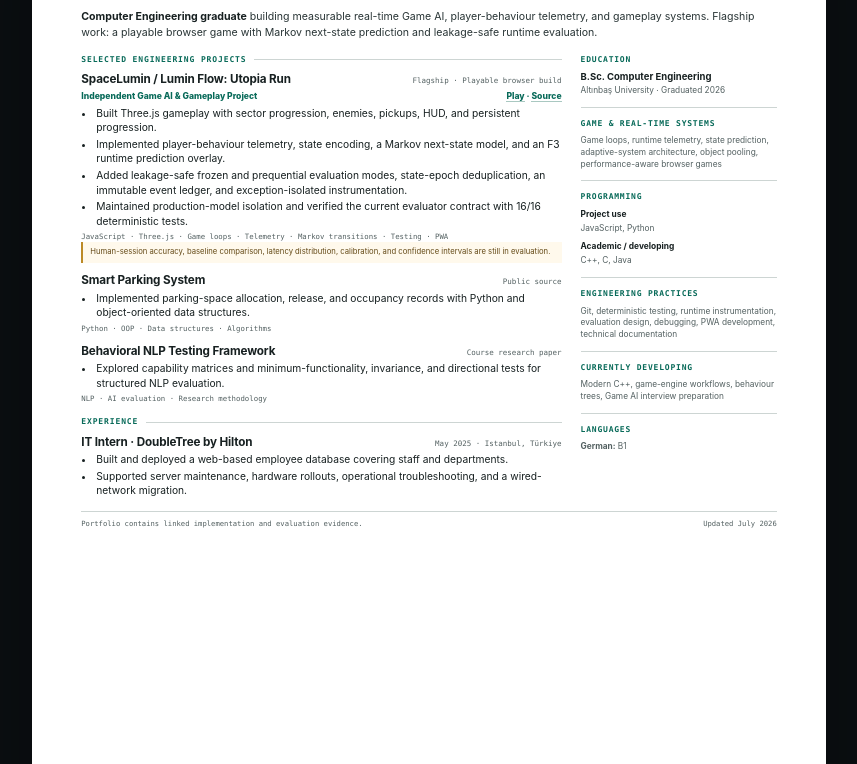
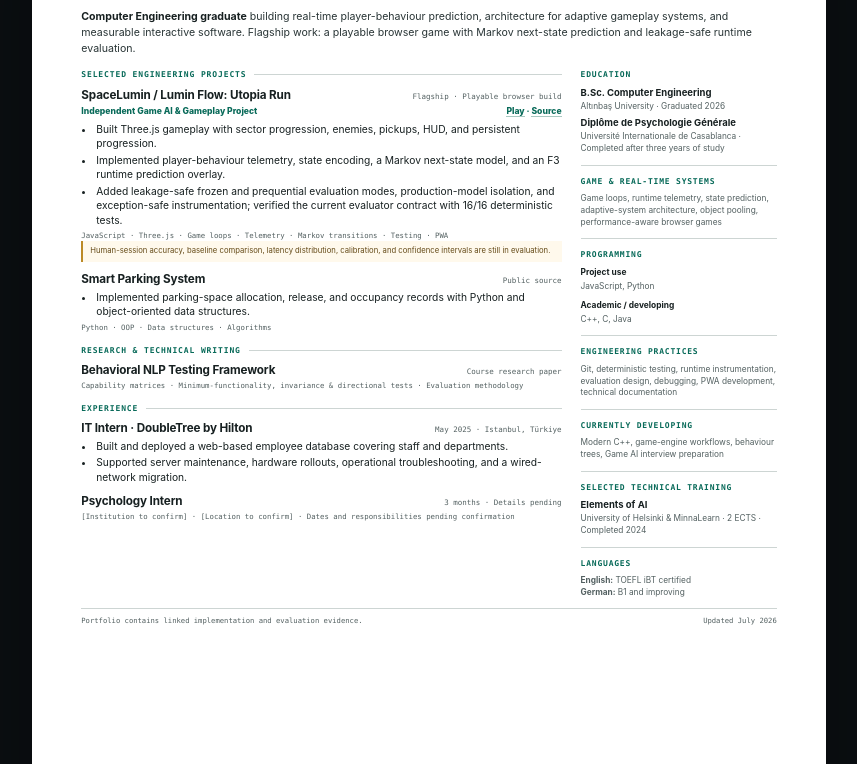
Before and after one commit to sibaiali/alisibai, a website: page cv.html in a window 1280 px wide. Shown: the part 190-954 px from the top of the page, without its empty margins (211-1068 px from the left). Drawn offline with Linux system fonts and the light colour scheme.

Commit message:
docs: align engineering CV with portfolio

```diff
--- a/cv.html
+++ b/cv.html
@@ -310,14 +310,14 @@
         <p class="role">Game AI &amp; Gameplay Engineering</p>
       </div>
       <div class="contact">
-        <span>Game AI · Gameplay · Games UI</span>
+        <span>Istanbul, Türkiye · Open to international opportunities</span>
         <a href="mailto:alisibai01@gmail.com">alisibai01@gmail.com</a>
         <span><a href="https://github.com/sibaiali">github.com/sibaiali</a> · <a href="https://www.linkedin.com/in/sibaiali/">linkedin.com/in/sibaiali</a></span>
         <a href="https://alisibai.vercel.app/">alisibai.vercel.app</a>
       </div>
     </header>
 
-    <p class="summary"><strong>Computer Engineering graduate</strong> building measurable real-time Game AI, player-behaviour telemetry, and gameplay systems. Flagship work: a playable browser game with Markov next-state prediction and leakage-safe runtime evaluation.</p>
+    <p class="summary"><strong>Computer Engineering graduate</strong> building real-time player-behaviour prediction, architecture for adaptive gameplay systems, and measurable interactive software. Flagship work: a playable browser game with Markov next-state prediction and leakage-safe runtime evaluation.</p>
 
     <div class="cv-grid">
       <div>
@@ -336,8 +336,7 @@
             <ul>
               <li>Built Three.js gameplay with sector progression, enemies, pickups, HUD, and persistent progression.</li>
               <li>Implemented player-behaviour telemetry, state encoding, a Markov next-state model, and an F3 runtime prediction overlay.</li>
-              <li>Added leakage-safe frozen and prequential evaluation modes, state-epoch deduplication, an immutable event ledger, and exception-isolated instrumentation.</li>
-              <li>Maintained production-model isolation and verified the current evaluator contract with 16/16 deterministic tests.</li>
+              <li>Added leakage-safe frozen and prequential evaluation modes, production-model isolation, and exception-safe instrumentation; verified the current evaluator contract with 16/16 deterministic tests.</li>
             </ul>
             <p class="stack">JavaScript · Three.js · Game loops · Telemetry · Markov transitions · Testing · PWA</p>
             <p class="status-note">Human-session accuracy, baseline comparison, latency distribution, calibration, and confidence intervals are still in evaluation.</p>
@@ -354,15 +353,16 @@
             <p class="stack">Python · OOP · Data structures · Algorithms</p>
           </article>
 
+        </section>
+
+        <section class="section" aria-labelledby="research-heading">
+          <h2 class="section-title" id="research-heading">Research &amp; technical writing</h2>
           <article class="entry">
             <div class="entry-heading">
               <h3>Behavioral NLP Testing Framework</h3>
               <span class="entry-meta"><a href="docs/CE472_ResearchPaper_NLP.pdf">Course research paper</a></span>
             </div>
-            <ul>
-              <li>Explored capability matrices and minimum-functionality, invariance, and directional tests for structured NLP evaluation.</li>
-            </ul>
-            <p class="stack">NLP · AI evaluation · Research methodology</p>
+            <p class="stack">Capability matrices · Minimum-functionality, invariance &amp; directional tests · Evaluation methodology</p>
           </article>
         </section>
 
@@ -378,6 +378,13 @@
               <li>Supported server maintenance, hardware rollouts, operational troubleshooting, and a wired-network migration.</li>
             </ul>
           </article>
+          <article class="entry">
+            <div class="entry-heading">
+              <h3>Psychology Intern</h3>
+              <span class="entry-meta">3 months · Details pending</span>
+            </div>
+            <p class="stack">[Institution to confirm] · [Location to confirm] · Dates and responsibilities pending confirmation</p>
+          </article>
         </section>
       </div>
 
@@ -386,6 +393,8 @@
           <h2>Education</h2>
           <h3>B.Sc. Computer Engineering</h3>
           <p>Altınbaş University · Graduated 2026</p>
+          <h3>Diplôme de Psychologie Générale</h3>
+          <p>Université Internationale de Casablanca · Completed after three years of study</p>
         </section>
 
         <section class="side-section">
@@ -410,8 +419,14 @@
         </section>
 
         <section class="side-section">
+          <h2>Selected technical training</h2>
+          <h3>Elements of AI</h3>
+          <p>University of Helsinki &amp; MinnaLearn · 2 ECTS · Completed 2024</p>
+        </section>
+
+        <section class="side-section">
           <h2>Languages</h2>
-          <p><strong>German:</strong> B1</p>
+          <p><strong>English:</strong> TOEFL iBT certified<br><strong>German:</strong> B1 and improving</p>
         </section>
       </aside>
     </div>
```
